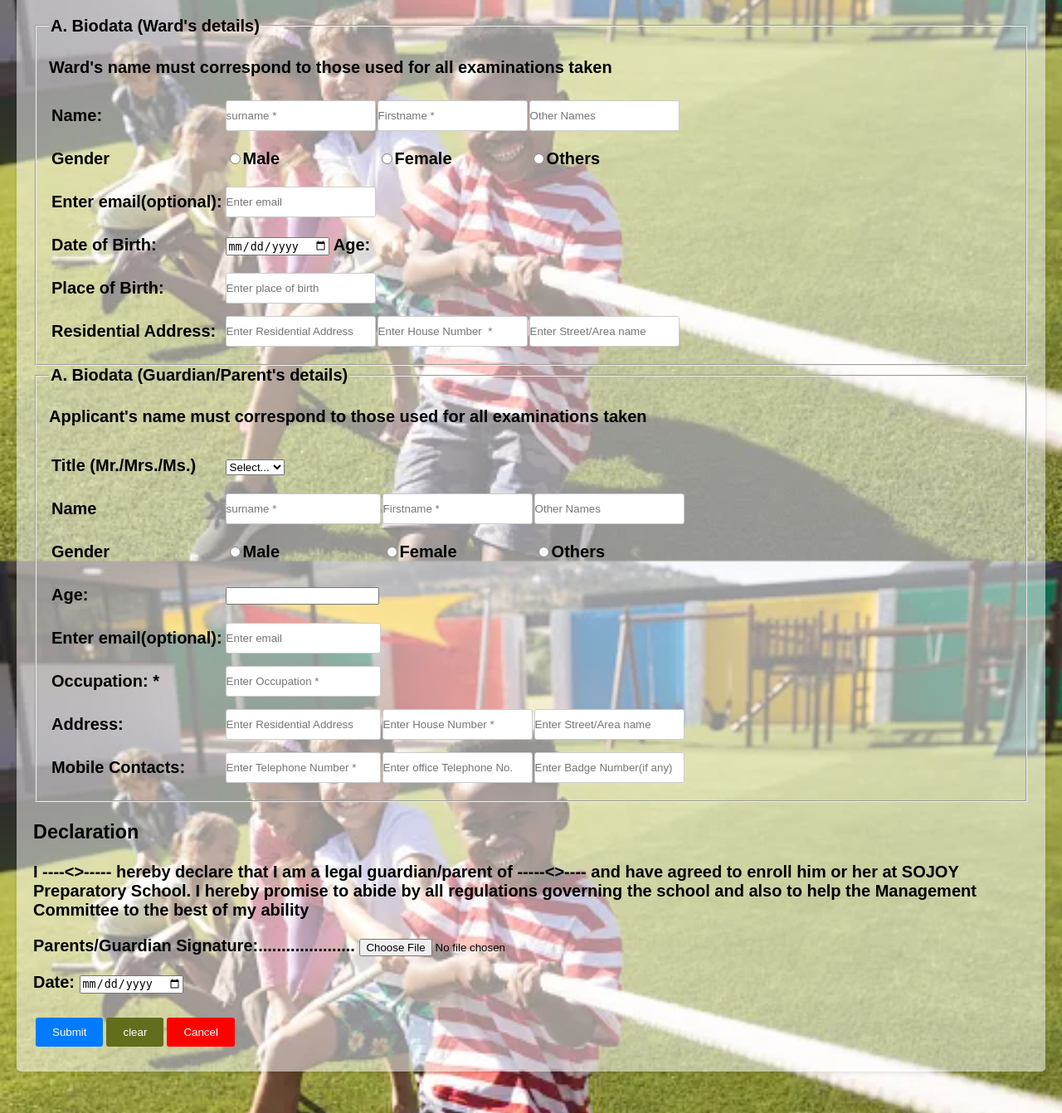
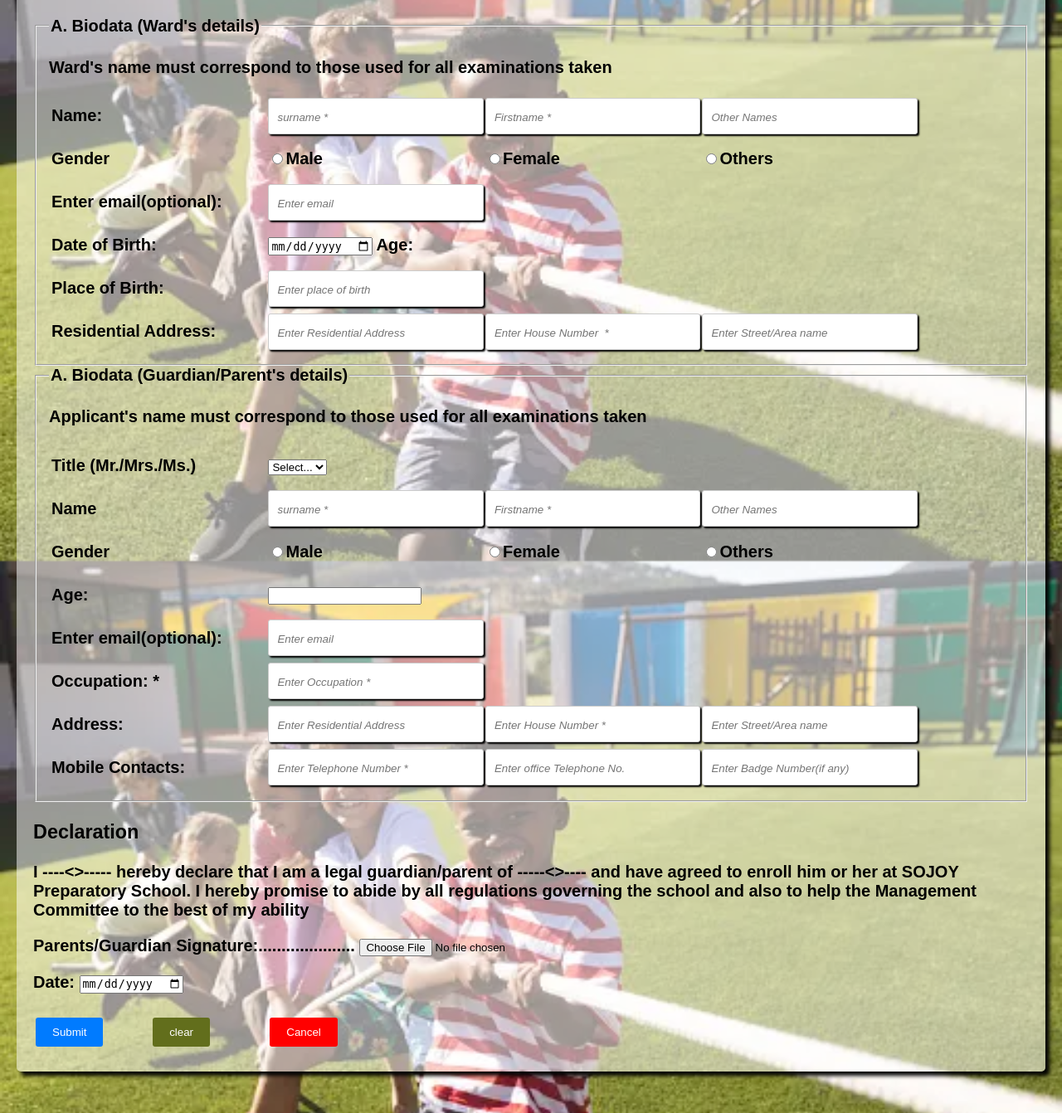
Before and after one commit to Anonymous-Roys/admission_form, a PHP site: page / in a window 1280 px wide. Shown: the part 176-1518 px from the top of the page at 83% size. Run offline with PHP 8.4, Linux system fonts and the light colour scheme.

Commit message:
responsiveness

```diff
--- a/styles/style.css
+++ b/styles/style.css
@@ -20,7 +20,7 @@
     background-color: #ffffff81;
     padding: 20px;
     border-radius: 5px;
-    box-shadow: 0 2px 5px rgba(0, 0, 0, 0.1);
+    box-shadow: 5px 5px 5px rgb(0, 0, 0);
 }
 
 form div{
@@ -36,11 +36,14 @@
 }
 #heading img{
     width: 120px;
+    font-size: 20px;
 }
 .formgroup {
     margin-bottom: 20px;
 }
-
+td{
+    width: 20%;
+}
 
 label {
     display: block;
@@ -50,10 +53,14 @@
 input[type="text"],
 input[type="email"],
 input[type="password"] {
-    width: 100%;
-    padding: 10px 0px 10px 0px;
+    width:96%;
+    padding: 15px 0px 12px 10px;
     border: 1px solid #ccc;
     border-radius: 3px;
+    box-shadow: 2px 2px 2px rgb(0, 0, 0);
+}
+::placeholder{
+    font-style: italic;
 }
 
 tr{
@@ -100,12 +107,13 @@
 a{
     text-decoration: none;
 }
+input:focus{
+    background-color: #726d6d8a;
+}
 
 @media only screen and (min-width: 1460px){
 
     body{background-position: 0px -132px;}
 
-    #heading h2{
-        font-size: 16px;
-    }
+
 }
```
